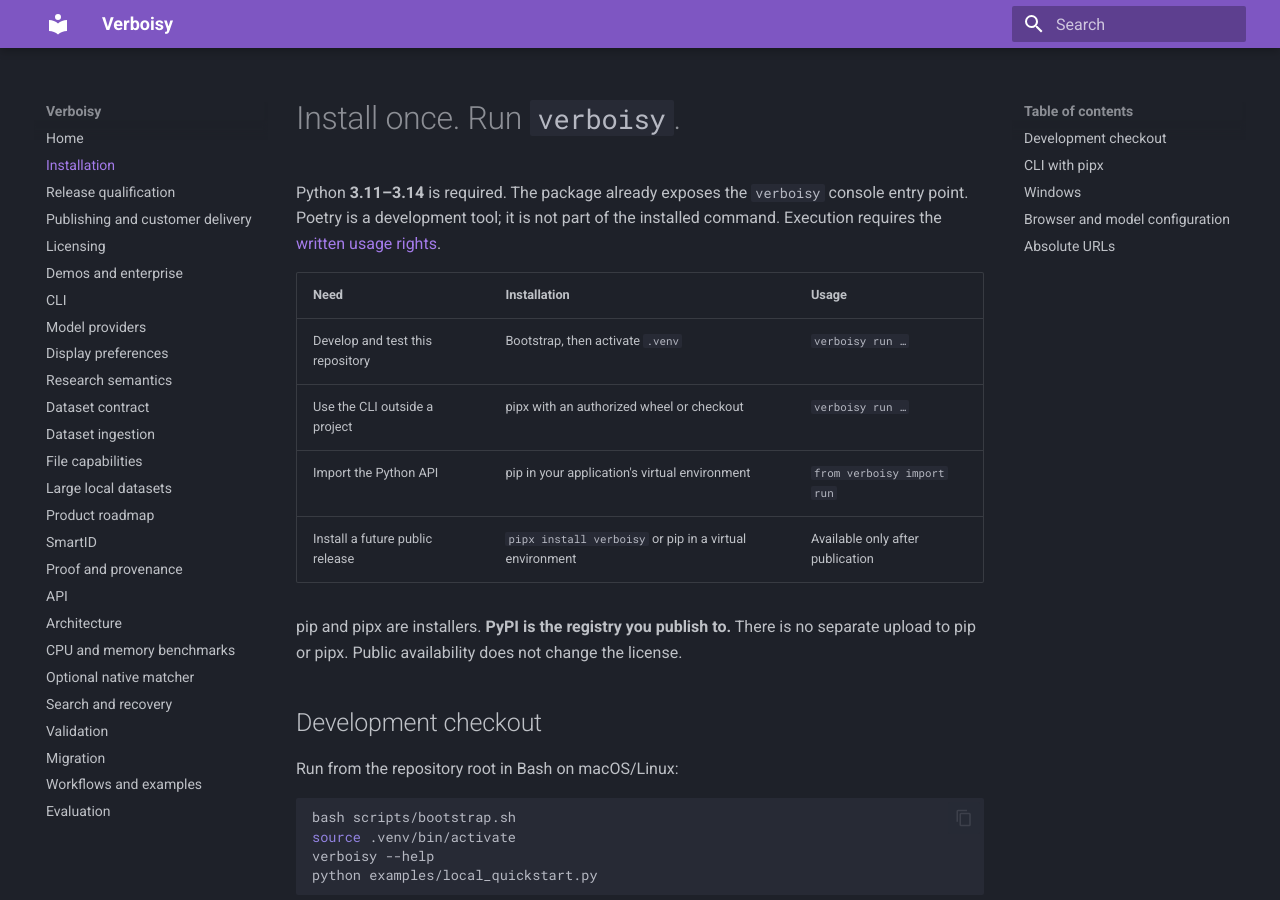
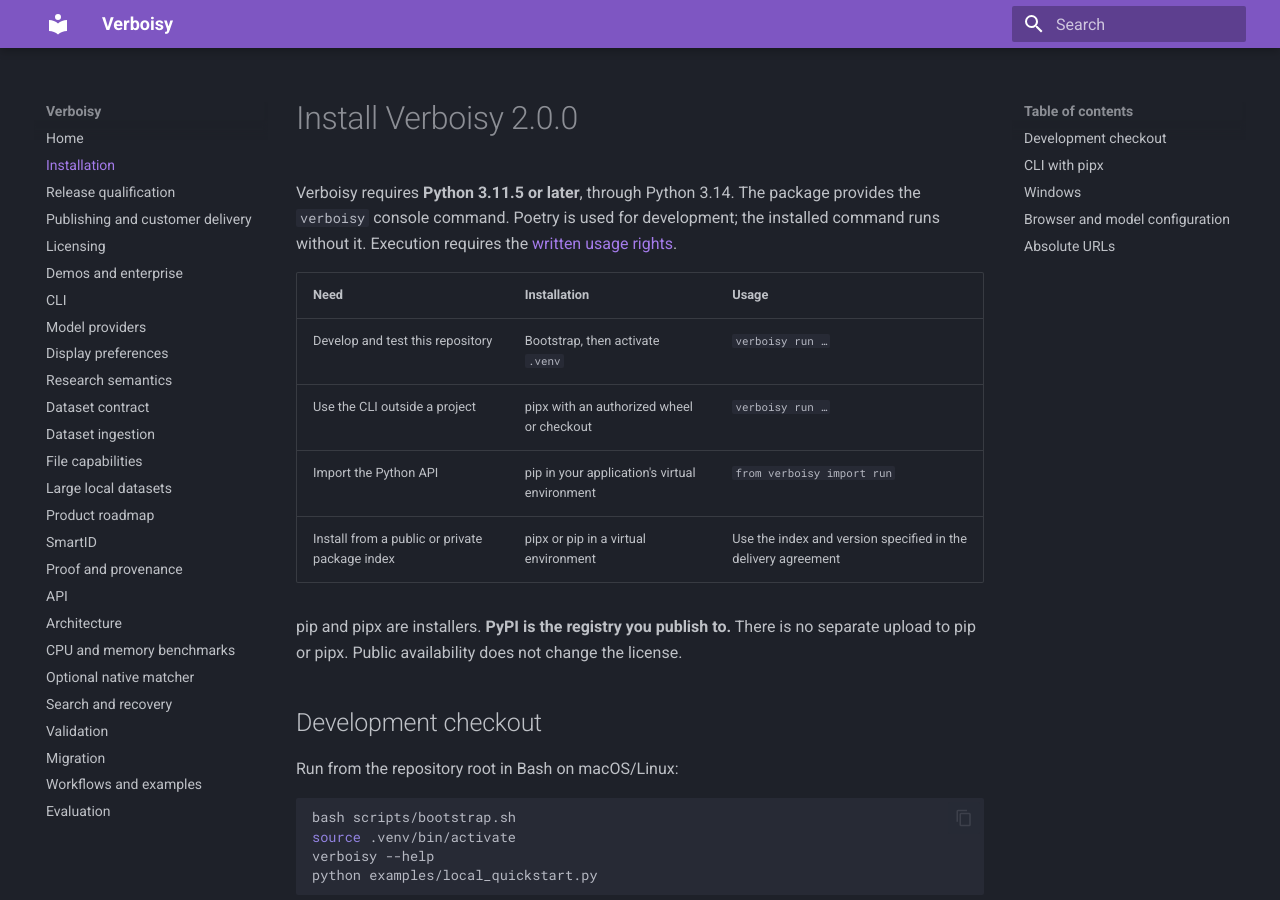
Before and after one commit to EmanueleTorrisi/verboisy, an MkDocs documentation site: the page built from docs/installation.md, in a window 1280 px wide and 900 px high. Built offline with MkDocs 1.6.1 and Material for MkDocs 9.7.7, drawn with Linux system fonts in a browser that asks for light colours; some of the changed text lies outside the part shown.

Commit message:
docs(installation): specify the 2.0.0 runtime and install checks

````diff
--- a/docs/installation.md
+++ b/docs/installation.md
@@ -1,9 +1,10 @@
 <!-- Copyright (c) 2026 Emanuele Torrisi. See LICENSE for applicable terms. -->
 
-# Install once. Run `verboisy`.
+# Install Verboisy 2.0.0
 
-Python **3.11–3.14** is required. The package already exposes the `verboisy` console
-entry point. Poetry is a development tool; it is not part of the installed command.
+Verboisy requires **Python 3.11.5 or later**, through Python 3.14. The package provides
+the `verboisy` console command. Poetry is used for development; the installed command
+runs without it.
 Execution requires the [written usage rights](licensing.md).
 
 | Need | Installation | Usage |
@@ -11,7 +12,7 @@ Execution requires the [written usage rights](licensing.md).
 | Develop and test this repository | Bootstrap, then activate `.venv` | `verboisy run …` |
 | Use the CLI outside a project | pipx with an authorized wheel or checkout | `verboisy run …` |
 | Import the Python API | pip in your application's virtual environment | `from verboisy import run` |
-| Install a future public release | `pipx install verboisy` or pip in a virtual environment | Available only after publication |
+| Install from a public or private package index | pipx or pip in a virtual environment | Use the index and version specified in the delivery agreement |
 
 pip and pipx are installers. **PyPI is the registry you publish to.** There is no
 separate upload to pip or pipx. Public availability does not change the license.
@@ -65,13 +66,12 @@ export PATH="$HOME/.local/bin:$PATH"
 verboisy --help
 ```
 
-Once an authorized public release exists, users with pipx can run:
+For an authorized PyPI delivery, install and verify the selected version:
 
 ```bash
-pipx install verboisy
+pipx install 'verboisy==2.0.0'
+verboisy --version
 verboisy --help
-# Later, for a new published release:
-pipx upgrade verboisy
 ```
 
 pipx isolates the CLI; its packages are not importable from an unrelated interpreter.
````
